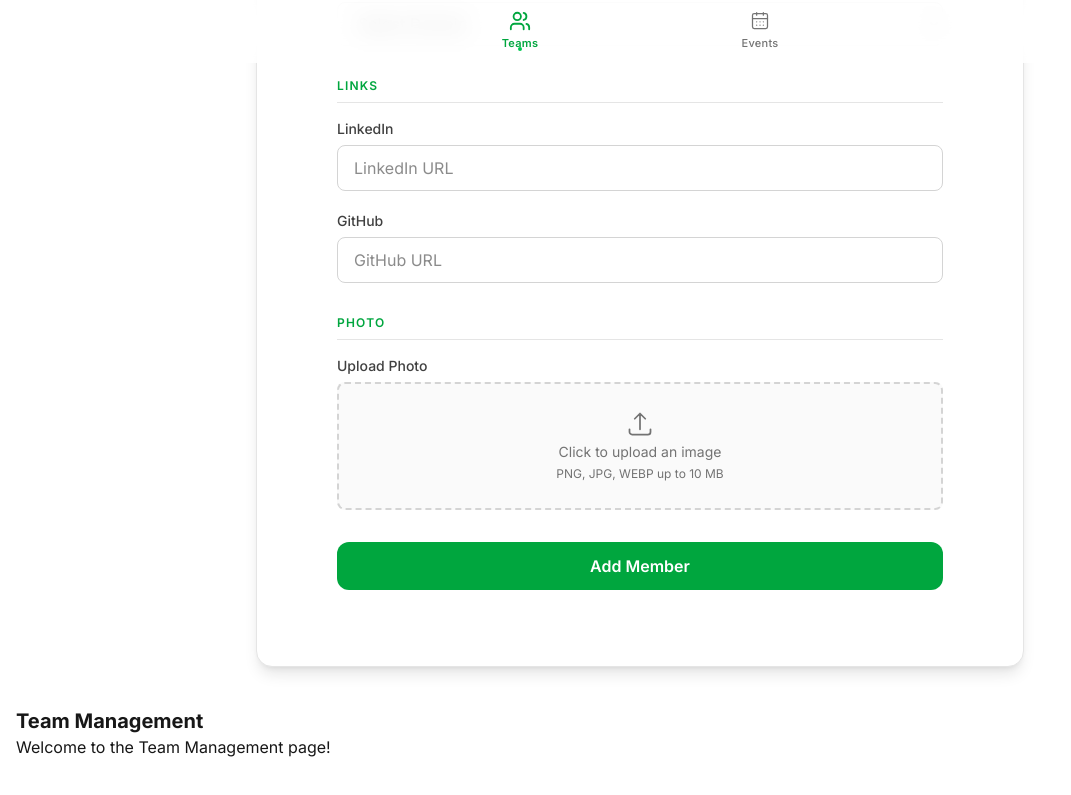
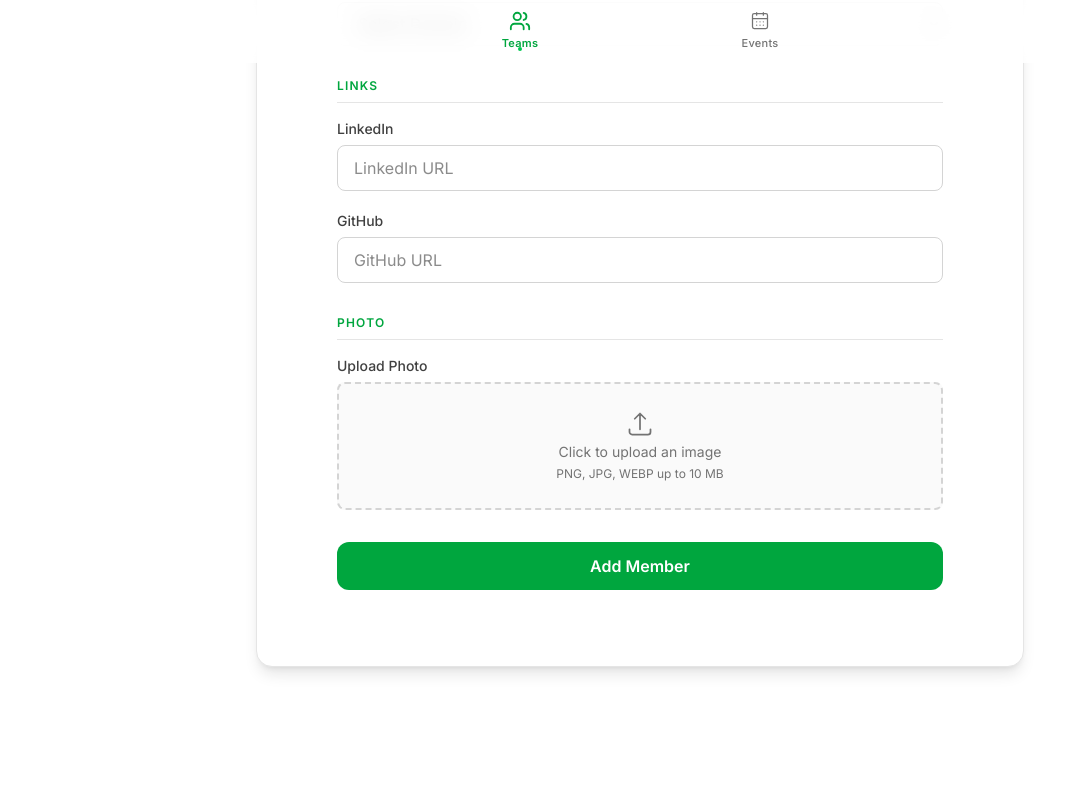
Before and after one commit to typicallyV/gfg-admin, a Next.js app: page /dashboard/teams in a window 1280 px wide. Shown: the part 737-1532 px from the top of the page, without its empty margins (0-1071 px from the left). After the commit the page ends 1508 px from the top, so only its background shows below. Built offline with nearby package versions, Linux system fonts and the light colour scheme.

Commit message:
removed heading from teams page

```diff
--- a/app/dashboard/teams/page.tsx
+++ b/app/dashboard/teams/page.tsx
@@ -5,10 +5,6 @@ const page = () => {
   return (
     <div>
       <TeamNavbar />
-      <div className="p-4">
-        <h2 className="text-xl font-bold">Team Management</h2>
-        <p>Welcome to the Team Management page!</p>
-      </div>
     </div>
   )
 }
```
